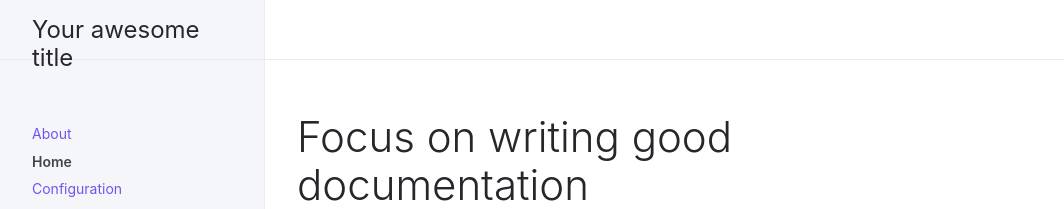
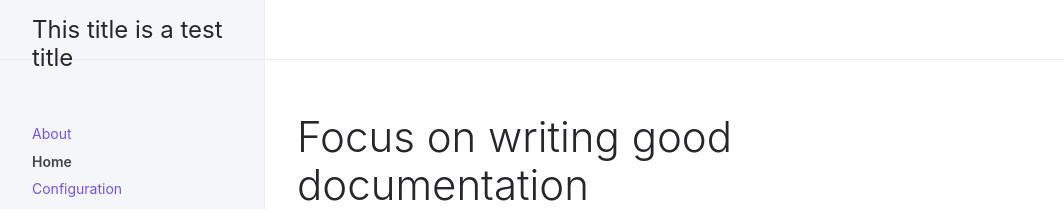
Before and after one commit to fingado/hohnli, a Jekyll site: the page built from index.md, in a window 1280 px wide. Shown: the top 209 px of the page, without its empty margins (91-1155 px from the left). Built offline with Jekyll 4.4.1, drawn with Linux system fonts in a browser that asks for light colours.

Commit message:
Update _config.yml

```diff
--- a/_config.yml
+++ b/_config.yml
@@ -13,7 +13,7 @@
 # you will see them accessed via {{ site.title }}, {{ site.email }}, and so on.
 # You can create any custom variable you would like, and they will be accessible
 # in the templates via {{ site.myvariable }}.
-title: Your awesome title
+title: This title is a test title
 email: your-email@example.com
 description: >- # this means to ignore newlines until "baseurl:"
   Write an awesome description for your new site here. You can edit this
```
